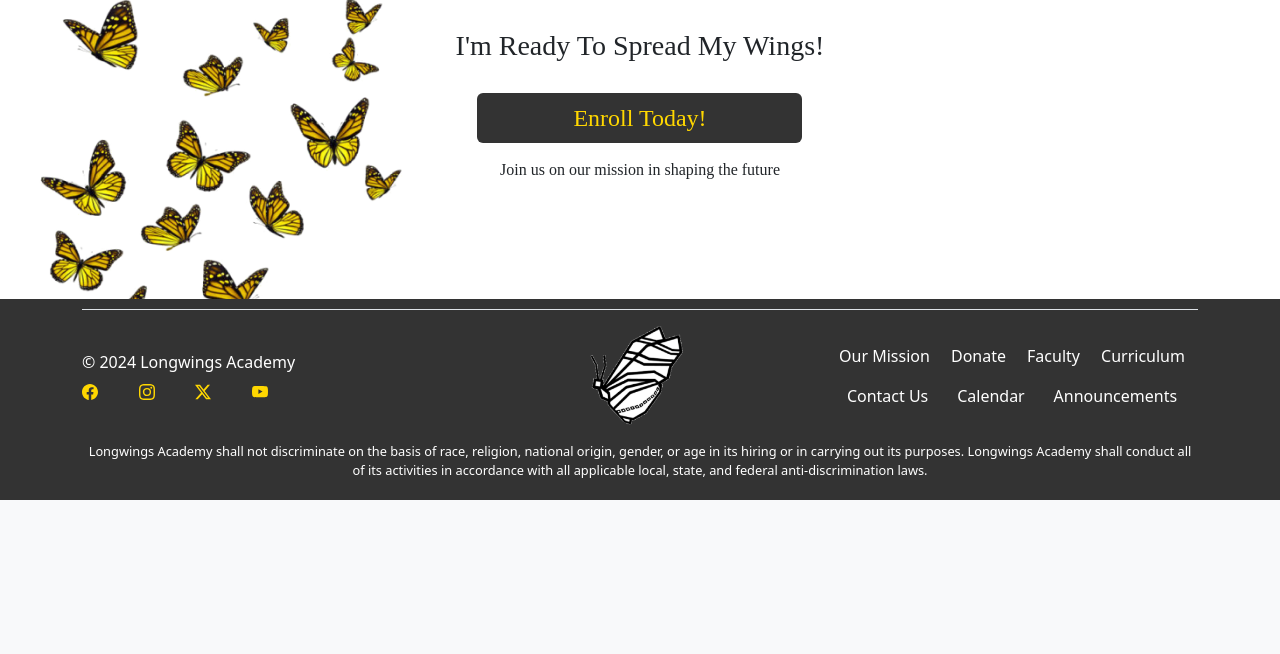
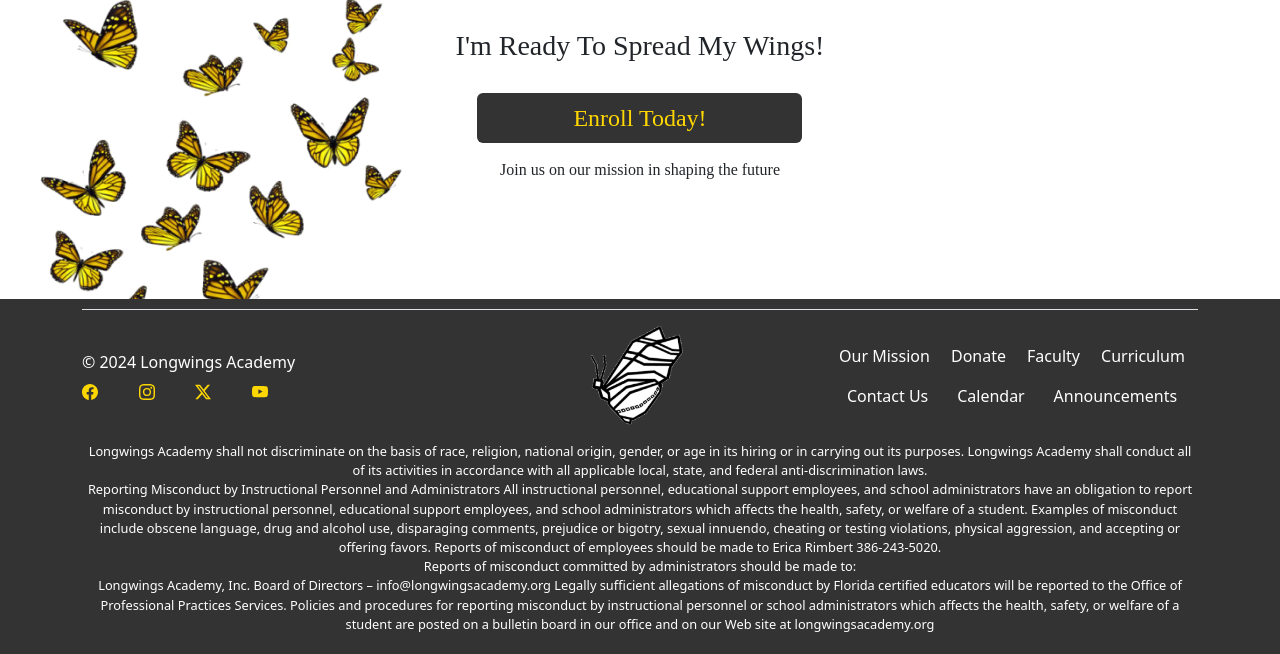
Before and after one commit to eranner/longwings_wp, a WordPress theme: template themes/longwings/page.php in a window 1280 px wide. Shown: the part 450-1104 px from the top of the page. Before the commit the page ends 950 px from the top, so only its background shows below. Run offline with PHP 8.4 and a stand-in for WordPress, Linux system fonts and the light colour scheme; the site name, menu and one post (Sample post) are stand-ins, and other content is empty; some libraries are stand-ins or nearby versions; some web fonts are replaced.

Commit message:
added disclaimer

```diff
--- a/themes/longwings/footer.php
+++ b/themes/longwings/footer.php
@@ -43,6 +43,14 @@
   Longwings Academy shall not discriminate on the basis of race, religion, national origin, gender, or age in its hiring or in carrying out its purposes. Longwings Academy shall conduct all of its activities in accordance with all applicable local, state, and federal anti-discrimination laws.
 
   </div>
+  <div class="container">
+  Reporting Misconduct by Instructional Personnel and Administrators All instructional personnel, educational support employees, and school administrators have an obligation to report misconduct by instructional personnel, educational support employees, and school administrators which affects the health, safety, or welfare of a student. Examples of misconduct include obscene language, drug and alcohol use, disparaging comments, prejudice or bigotry, sexual innuendo, cheating or testing violations, physical aggression, and accepting or offering favors. Reports of misconduct of employees should be made to
+Erica Rimbert 386-243-5020.<br>
+Reports of misconduct committed by administrators should be made to:<br>
+Longwings Academy, Inc. Board of Directors – info@longwingsacademy.org
+Legally sufficient allegations of misconduct by Florida certified educators will be reported to the Office of Professional Practices Services. Policies and procedures for reporting misconduct by instructional personnel or school administrators which affects the health, safety, or welfare of a student are posted on a bulletin board in our office and on our Web site at longwingsacademy.org
+
+  </div>
 </div>
 <?php wp_footer(); ?>
 </body>
```
